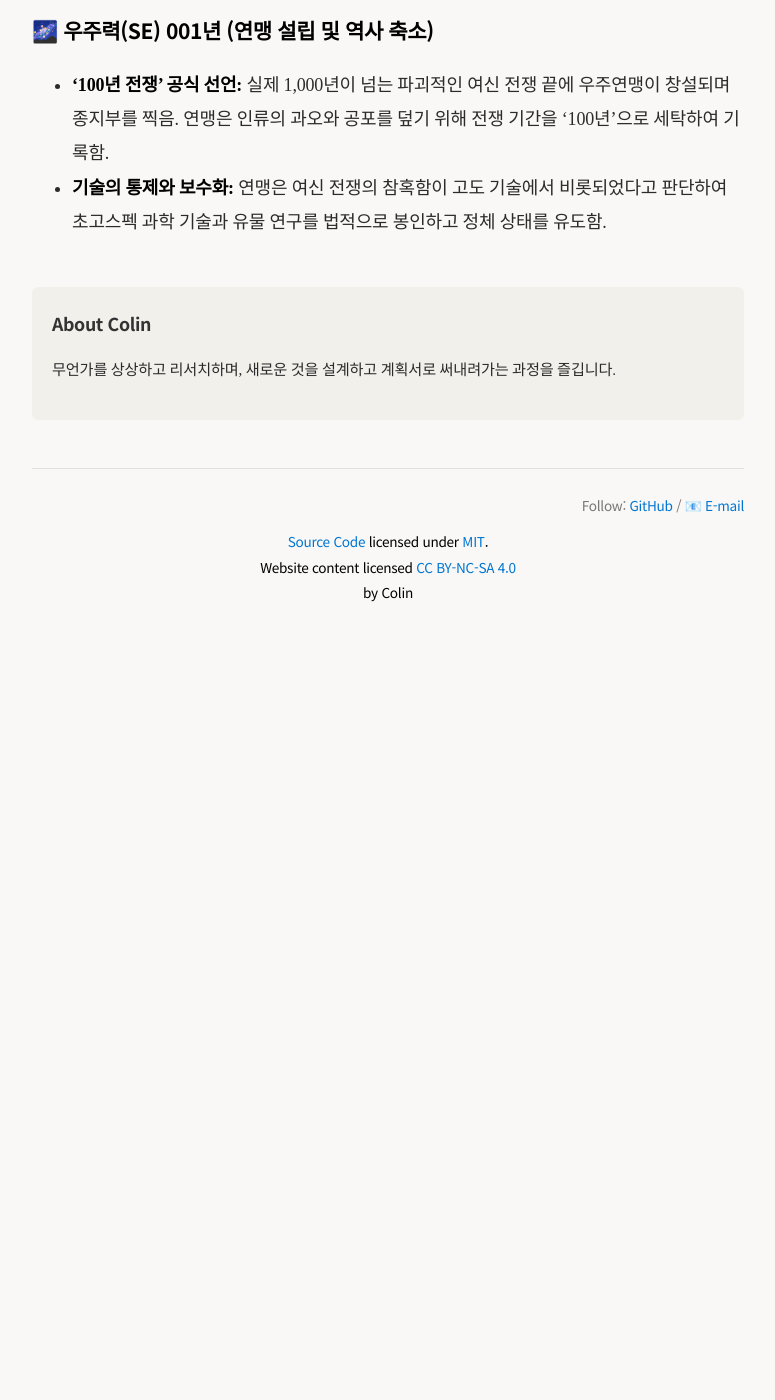
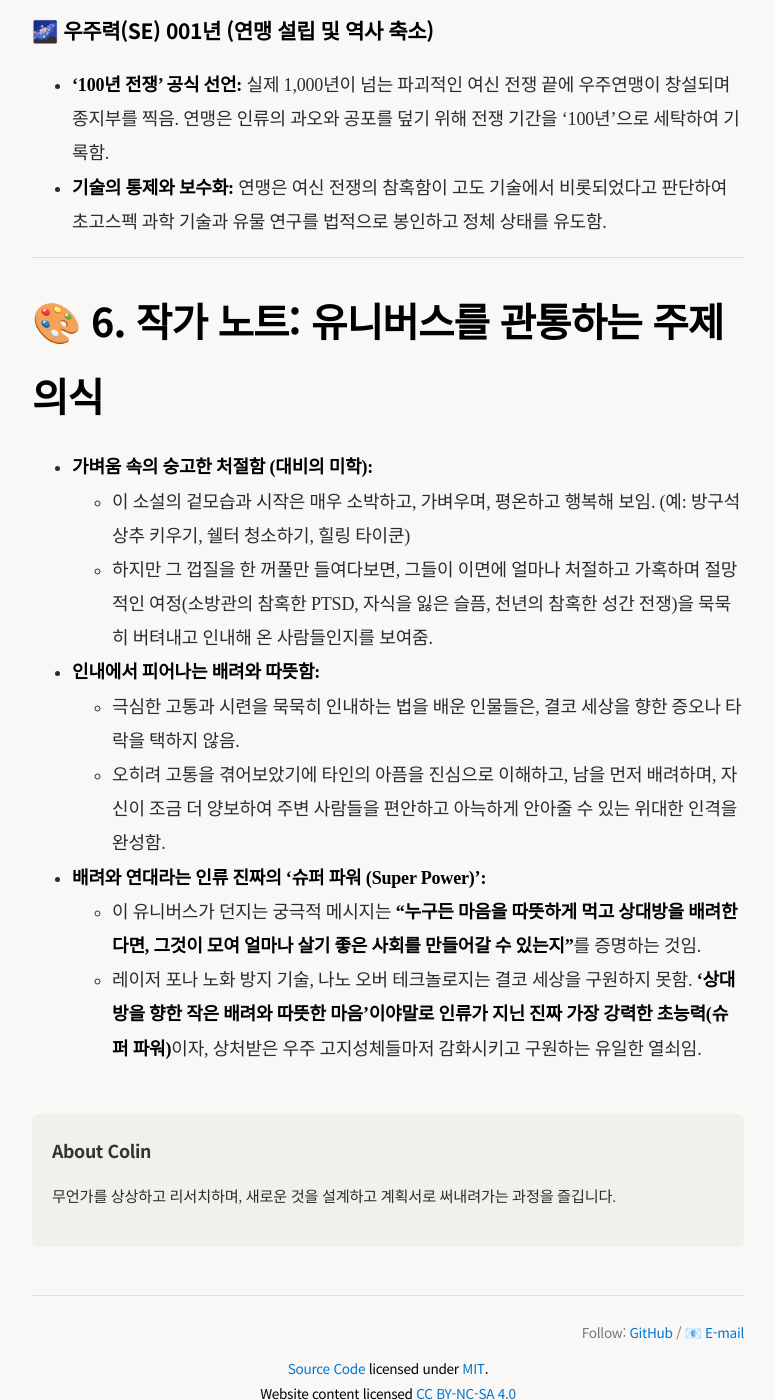
Before and after one commit to Sunggu/sunggu.github.com, a Jekyll site: the page built from posts/2026-07-13-combined-novel-settings.md, in a window 1280 px wide and 1400 px high, scrolled down 6271 px. Shown: the whole window, without its empty margins (252-1027 px from the left). Built offline with Jekyll 4.4.1, drawn with Linux system fonts in a browser that asks for light colours; comment, search, counter and statistics services are not loaded; before the commit the page ends 6901 px from its top, so only the background shows below that.

Commit message:
feat: 유니버스를 관통하는 핵심 주제의식(배려와 연대라는 슈퍼파워) 작가노트 설정 보강

```diff
--- a/posts/2026-07-13-combined-novel-settings.md
+++ b/posts/2026-07-13-combined-novel-settings.md
@@ -97,3 +97,17 @@ title: 소설 설정 - 종합 설정집 (통합본)
 ### 🌌 우주력(SE) 001년 (연맹 설립 및 역사 축소)
 *   **'100년 전쟁' 공식 선언:** 실제 1,000년이 넘는 파괴적인 여신 전쟁 끝에 우주연맹이 창설되며 종지부를 찍음. 연맹은 인류의 과오와 공포를 덮기 위해 전쟁 기간을 '100년'으로 세탁하여 기록함.
 *   **기술의 통제와 보수화:** 연맹은 여신 전쟁의 참혹함이 고도 기술에서 비롯되었다고 판단하여 초고스펙 과학 기술과 유물 연구를 법적으로 봉인하고 정체 상태를 유도함.
+
+---
+
+# 🎨 6. 작가 노트: 유니버스를 관통하는 주제 의식
+
+*   **가벼움 속의 숭고한 처절함 (대비의 미학):**
+    *   이 소설의 겉모습과 시작은 매우 소박하고, 가벼우며, 평온하고 행복해 보임. (예: 방구석 상추 키우기, 쉘터 청소하기, 힐링 타이쿤)
+    *   하지만 그 껍질을 한 꺼풀만 들여다보면, 그들이 이면에 얼마나 처절하고 가혹하며 절망적인 여정(소방관의 참혹한 PTSD, 자식을 잃은 슬픔, 천년의 참혹한 성간 전쟁)을 묵묵히 버텨내고 인내해 온 사람들인지를 보여줌.
+*   **인내에서 피어나는 배려와 따뜻함:**
+    *   극심한 고통과 시련을 묵묵히 인내하는 법을 배운 인물들은, 결코 세상을 향한 증오나 타락을 택하지 않음.
+    *   오히려 고통을 겪어보았기에 타인의 아픔을 진심으로 이해하고, 남을 먼저 배려하며, 자신이 조금 더 양보하여 주변 사람들을 편안하고 아늑하게 안아줄 수 있는 위대한 인격을 완성함.
+*   **배려와 연대라는 인류 진짜의 '슈퍼 파워 (Super Power)':**
+    *   이 유니버스가 던지는 궁극적 메시지는 **"누구든 마음을 따뜻하게 먹고 상대방을 배려한다면, 그것이 모여 얼마나 살기 좋은 사회를 만들어갈 수 있는지"**를 증명하는 것임.
+    *   레이저 포나 노화 방지 기술, 나노 오버 테크놀로지는 결코 세상을 구원하지 못함. **'상대방을 향한 작은 배려와 따뜻한 마음'이야말로 인류가 지닌 진짜 가장 강력한 초능력(슈퍼 파워)**이자, 상처받은 우주 고지성체들마저 감화시키고 구원하는 유일한 열쇠임.
```
Also changed, not shown: posts/2026-07-13-sherpa-of-moon-base.md (+10 -0 lines).
